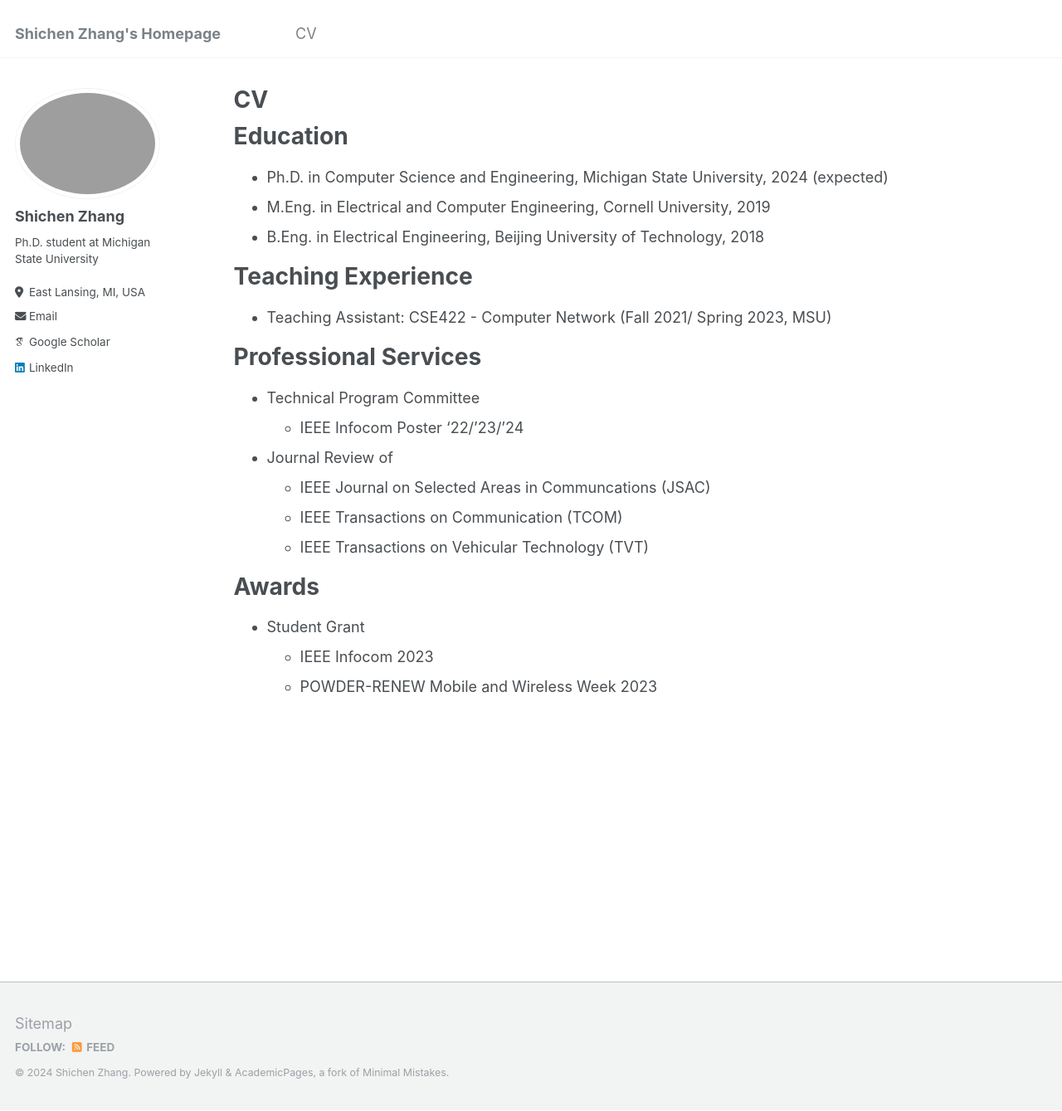
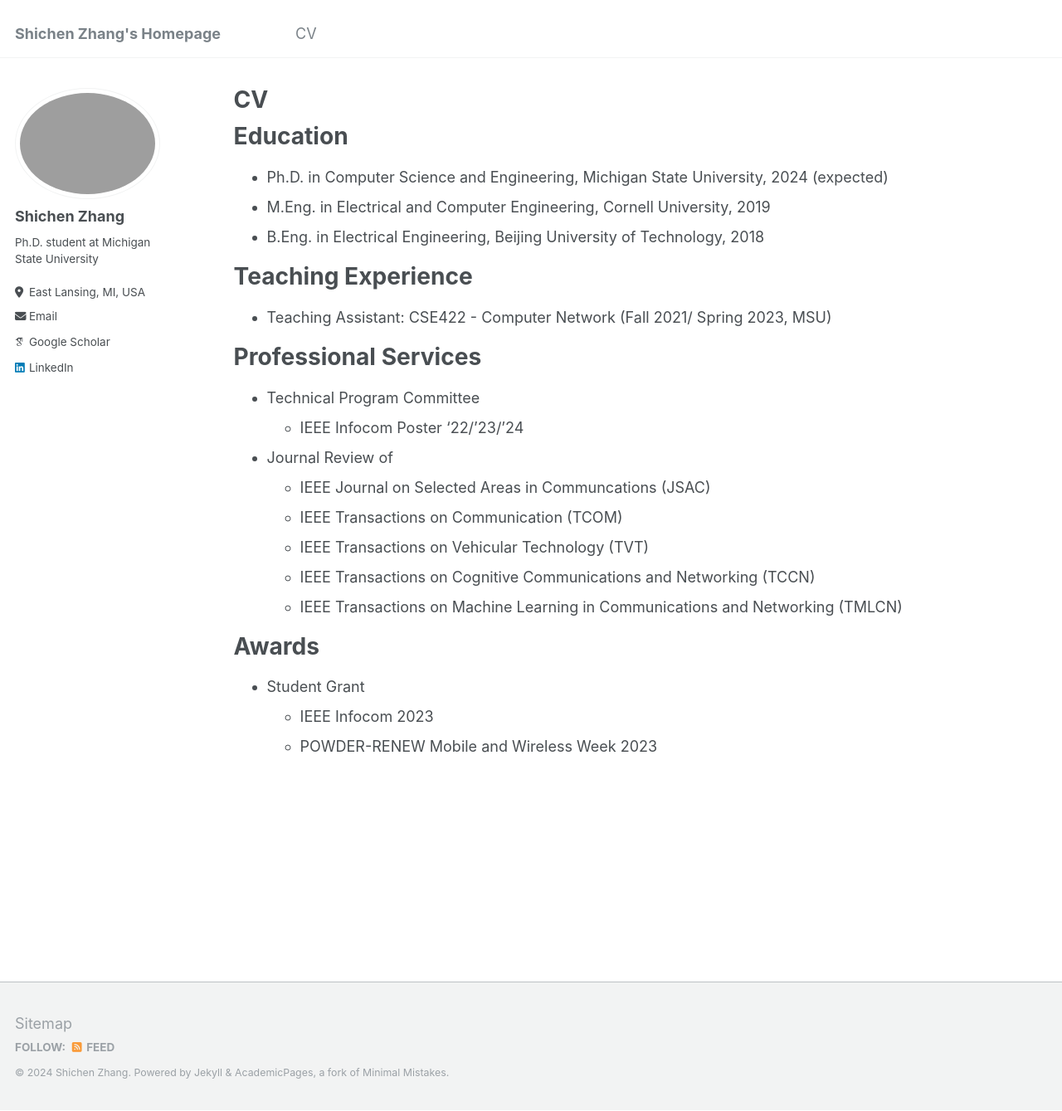
Before and after one commit to sczhang6/sczhang6.github.io, a Jekyll site: the page built from _pages/cv.md, in a window 1280 px wide and 1339 px high. Shown: the whole window at 83% size. Built offline with Jekyll 4.4.1, drawn with Linux system fonts in a browser that asks for light colours; some web fonts are replaced.

Commit message:
cv updated

```diff
--- a/_pages/cv.md
+++ b/_pages/cv.md
@@ -28,6 +28,8 @@ Professional Services
   * IEEE Journal on Selected Areas in Communcations (JSAC)
   * IEEE Transactions on Communication (TCOM)
   * IEEE Transactions on Vehicular Technology (TVT)
+  * IEEE Transactions on Cognitive Communications and Networking (TCCN)
+  * IEEE Transactions on Machine Learning in Communications and Networking (TMLCN)
 
 Awards
 ======
```
Also changed, not shown: 3 other files.
